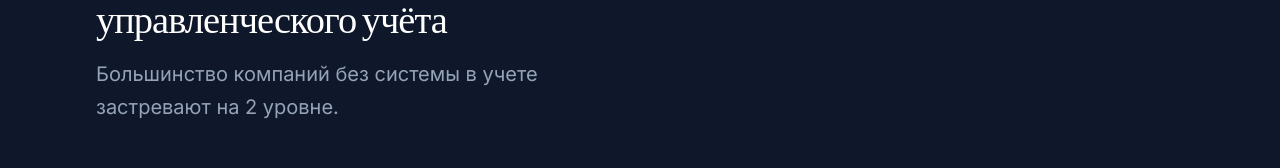
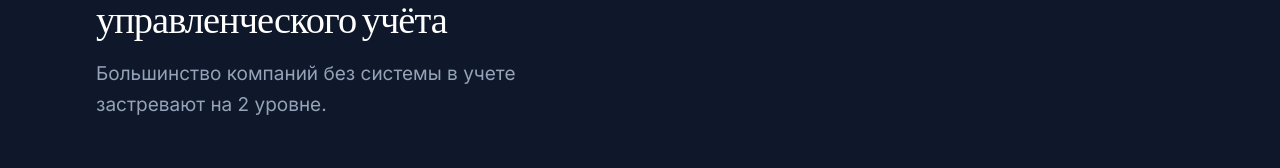
Before and after one commit to workdisk501-art/Uslugi, a React (Vite) app: page / in a window 1280 px wide. Shown: the part 784-952 px from the top of the page. Built offline with nearby package versions, Linux system fonts and the light colour scheme.

Commit message:
Updated HomePage.tsx

```diff
--- a/src/pages/HomePage.tsx
+++ b/src/pages/HomePage.tsx
@@ -77,7 +77,7 @@ function MaturityMap() {
           >
             Как обычно развивается система управленческого учёта
           </h2>
-          <p style={{ fontSize: 20, frontWeight: 500, lineHeight: 1.65, color: '#94A3B8', maxWidth: 520, marginBottom: 72 }}>
+          <p style={{ fontSize: 19, frontWeight: 500, lineHeight: 1.65, color: '#94A3B8', maxWidth: 520, marginBottom: 72 }}>
             Большинство компаний без системы в учете застревают на 2 уровне.
           </p>
         </FadeUp>
```
